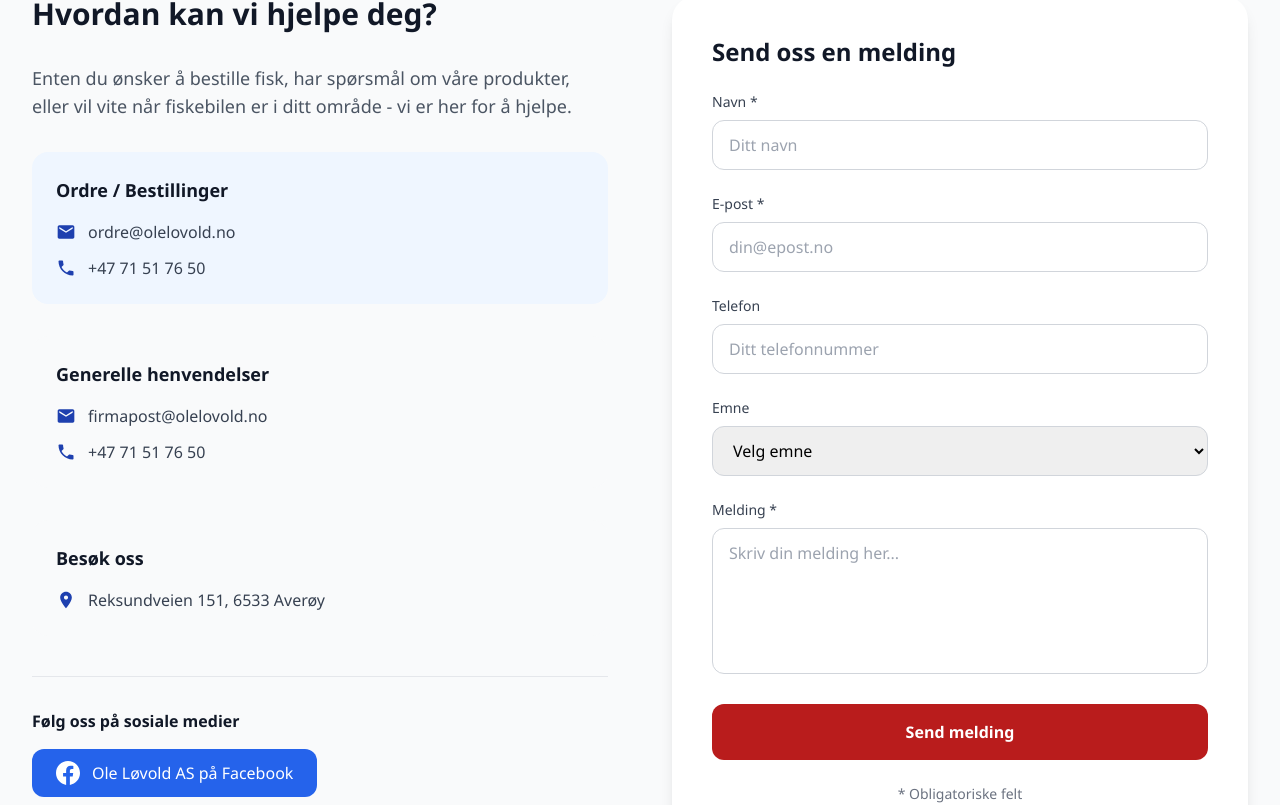
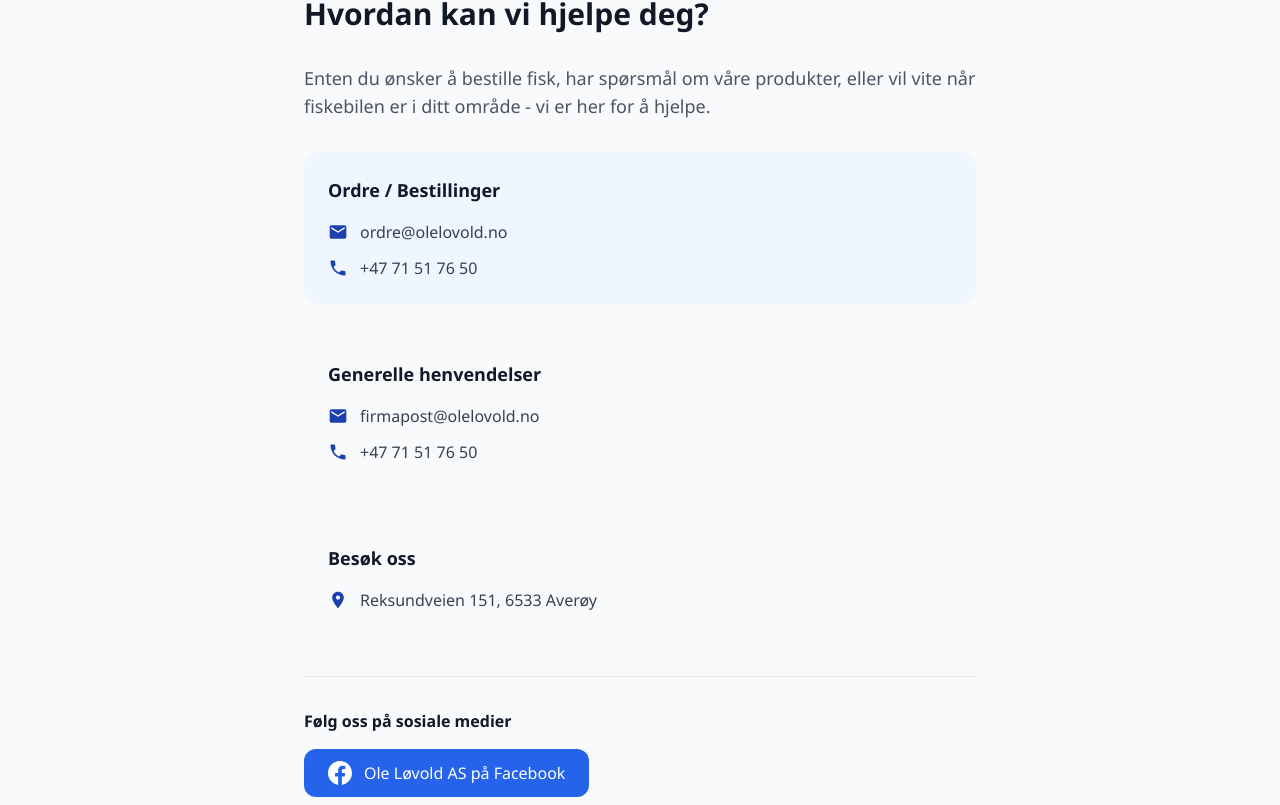
Before and after one commit to fredrikfredly/olelovold-website, a Next.js app: page /kontakt in a window 1280 px wide. Shown: the part 460-1265 px from the top of the page. Built offline with nearby package versions, Linux system fonts and the light colour scheme.

Commit message:
Remove contact form temporarily

```diff
--- a/src/app/kontakt/page.tsx
+++ b/src/app/kontakt/page.tsx
@@ -22,7 +22,7 @@ export default function Kontakt() {
       {/* Contact Section */}
       <section className="py-20 bg-gray-50">
         <div className="max-w-7xl mx-auto px-4 sm:px-6 lg:px-8">
-          <div className="grid lg:grid-cols-2 gap-16">
+          <div className="max-w-2xl mx-auto">
             {/* Contact Info */}
             <div>
               <h2 className="text-3xl font-bold text-gray-900 mb-8">
@@ -106,94 +106,6 @@ export default function Kontakt() {
               </div>
             </div>
 
-            {/* Contact Form */}
-            <div className="bg-white rounded-3xl shadow-lg p-8 md:p-10">
-              <h3 className="text-2xl font-bold text-gray-900 mb-6">Send oss en melding</h3>
-              <form className="space-y-6">
-                <div>
-                  <label htmlFor="name" className="block text-sm font-medium text-gray-700 mb-2">
-                    Navn *
-                  </label>
-                  <input
-                    type="text"
-                    id="name"
-                    name="name"
-                    required
-                    className="w-full px-4 py-3 border border-gray-300 rounded-xl focus:ring-2 focus:ring-blue-500 focus:border-transparent transition-colors"
-                    placeholder="Ditt navn"
-                  />
-                </div>
-
-                <div>
-                  <label htmlFor="email" className="block text-sm font-medium text-gray-700 mb-2">
-                    E-post *
-                  </label>
-                  <input
-                    type="email"
-                    id="email"
-                    name="email"
-                    required
-                    className="w-full px-4 py-3 border border-gray-300 rounded-xl focus:ring-2 focus:ring-blue-500 focus:border-transparent transition-colors"
-                    placeholder="din@epost.no"
-                  />
-                </div>
-
-                <div>
-                  <label htmlFor="phone" className="block text-sm font-medium text-gray-700 mb-2">
-                    Telefon
-                  </label>
-                  <input
-                    type="tel"
-                    id="phone"
-                    name="phone"
-                    className="w-full px-4 py-3 border border-gray-300 rounded-xl focus:ring-2 focus:ring-blue-500 focus:border-transparent transition-colors"
-                    placeholder="Ditt telefonnummer"
-                  />
-                </div>
-
-                <div>
-                  <label htmlFor="subject" className="block text-sm font-medium text-gray-700 mb-2">
-                    Emne
-                  </label>
-                  <select
-                    id="subject"
-                    name="subject"
-                    className="w-full px-4 py-3 border border-gray-300 rounded-xl focus:ring-2 focus:ring-blue-500 focus:border-transparent transition-colors"
-                  >
-                    <option value="">Velg emne</option>
-                    <option value="bestilling">Bestilling</option>
-                    <option value="fiskebil">Fiskebil/ruter</option>
-                    <option value="produkter">Spørsmål om produkter</option>
-                    <option value="annet">Annet</option>
-                  </select>
-                </div>
-
-                <div>
-                  <label htmlFor="message" className="block text-sm font-medium text-gray-700 mb-2">
-                    Melding *
-                  </label>
-                  <textarea
-                    id="message"
-                    name="message"
-                    rows={5}
-                    required
-                    className="w-full px-4 py-3 border border-gray-300 rounded-xl focus:ring-2 focus:ring-blue-500 focus:border-transparent transition-colors resize-none"
-                    placeholder="Skriv din melding her..."
-                  />
-                </div>
-
-                <button
-                  type="submit"
-                  className="w-full bg-red-700 text-white py-4 rounded-xl font-semibold hover:bg-red-800 transition-colors"
-                >
-                  Send melding
-                </button>
-
-                <p className="text-sm text-gray-500 text-center">
-                  * Obligatoriske felt
-                </p>
-              </form>
-            </div>
           </div>
         </div>
       </section>
```
